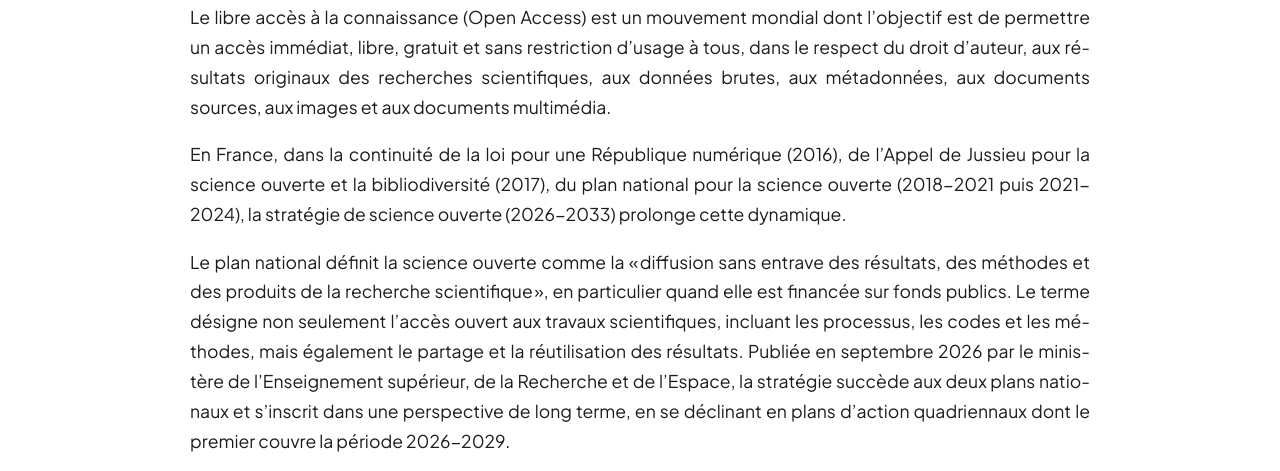
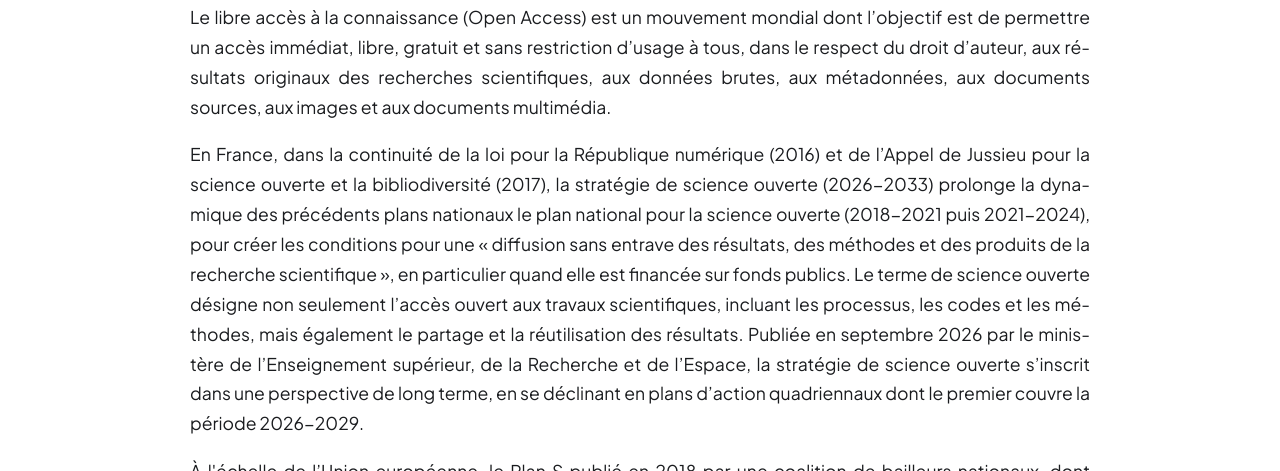
Before and after one commit to ggsggs2016/soac1, a plain HTML site: page index.html in a window 1280 px wide. Shown: the part 901-1372 px from the top of the page. Drawn offline with Linux system fonts and the light colour scheme.

Commit message:
Update index.html

```diff
--- a/index.html
+++ b/index.html
@@ -469,9 +469,7 @@ header h1 {
       Le libre accès à la connaissance (Open Access) est un mouvement mondial dont l’objectif est de permettre un accès immédiat, libre, gratuit et sans restriction d’usage à tous, dans le respect du droit d’auteur, aux résultats originaux des recherches scientifiques, aux données brutes, aux métadonnées, aux documents sources, aux images et aux documents multimédia.
     </p>
 
-    <p>En France, dans la continuité de la loi pour une République numérique (2016), de l’Appel de Jussieu pour la science ouverte et la bibliodiversité (2017), du plan national pour la science ouverte (2018-2021 puis 2021-2024), la stratégie de science ouverte (2026-2033) prolonge cette dynamique.</p>
-
-    <p>Le plan national définit la science ouverte comme la «&#8239;diffusion sans entrave des résultats, des méthodes et des produits de la recherche scientifique&#8239;», en particulier quand elle est financée sur fonds publics. Le terme désigne non seulement l’accès ouvert aux travaux scientifiques, incluant les processus, les codes et les méthodes, mais également le partage et la réutilisation des résultats. Publiée en septembre 2026 par le ministère de l’Enseignement supérieur, de la Recherche et de l’Espace, la stratégie succède aux deux plans nationaux et s’inscrit dans une perspective de long terme, en se déclinant en plans d’action quadriennaux dont le premier couvre la période 2026-2029.</p>
+    <p>En France, dans la continuité de la loi pour la République numérique (2016) et de l’Appel de Jussieu pour la science ouverte et la bibliodiversité (2017), la stratégie de science ouverte (2026-2033) prolonge la dynamique des précédents plans nationaux le plan national pour la science ouverte (2018-2021 puis 2021-2024), pour créer les conditions pour une « diffusion sans entrave des résultats, des méthodes et des produits de la recherche scientifique », en particulier quand elle est financée sur fonds publics. Le terme de science ouverte désigne non seulement l’accès ouvert aux travaux scientifiques, incluant les processus, les codes et les méthodes, mais également le partage et la réutilisation des résultats. Publiée en septembre 2026 par le ministère de l’Enseignement supérieur, de la Recherche et de l’Espace, la stratégie de science ouverte s’inscrit dans une perspective de long terme, en se déclinant en plans d’action quadriennaux dont le premier couvre la période 2026-2029.</p>
 
     <p>
       À l'échelle de l’Union européenne, le Plan S publié en 2018 par une coalition de bailleurs nationaux, dont l’Agence nationale de la recherche (ANR), vise à rendre accessibles dans des revues ou sur des plateformes en libre accès les résultats des recherches qu’ils financent. L’accès immédiat (sans aucun délai ou <span class="guillemets">«&#8239;embargo&#8239;»</span>), libre et gratuit, au contenu intégral des articles scientifiques est désormais le plus souvent une exigence des bailleurs de projets de recherche.
```
